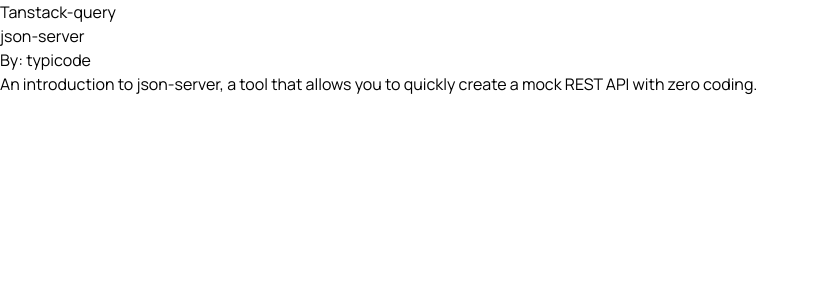
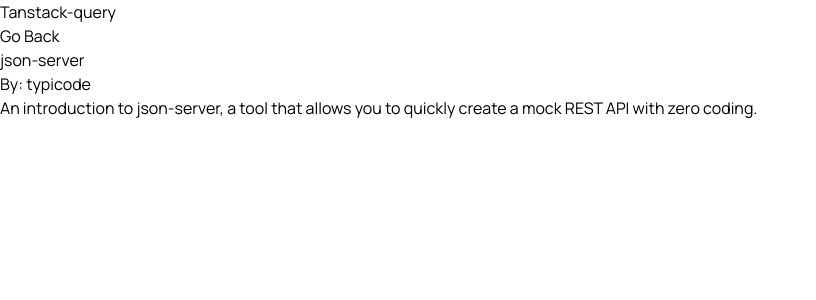
Before and after one commit to FabiolaAlP/tanstack-query-example, a React (Vite) app: page /posts/1 in a window 1280 px wide. Shown: the top 300 px of the page, without its empty margins (0-816 px from the left). Built offline with nearby package versions, Linux system fonts and the light colour scheme; data requests are answered from the project's data file.

Commit message:
style: change bg-color and shadow for List, PostForm and PostDetail

```diff
--- a/db.json
+++ b/db.json
@@ -29,6 +29,12 @@
       "author": "Emily Jones",
       "description": "When it comes to fetching data, there are a lot of tools that can aid us in performing this. Today we will learn the basics about TanStack Query, and what makes it special to handle server state data.",
       "id": 5
+    },
+    {
+      "title": "Expo Apps!",
+      "author": "Expo Dev",
+      "description": "Expo is a good option when you want to develop an app for multiple platforms.",
+      "id": 6
     }
   ],
   "comments": [
--- a/src/App.jsx
+++ b/src/App.jsx
@@ -3,7 +3,7 @@
 
   return (
     <div className='flex flex-col items-center min-h-screen'>
-      <h1 className="my-2 text-2xl text-center text-red-500 underline">Tanstack-query</h1>
+      <h1 className="my-2 text-2xl text-center text-blue-700 underline">Tanstack-query</h1>
       <Outlet />
     </div>
 
--- a/src/components/List.jsx
+++ b/src/components/List.jsx
@@ -10,7 +10,7 @@
         return <span className='block text-center text-red-500'>{error.message}</span>
     }
     return (
-        <div className='w-full max-w-4xl p-4 mx-auto border-2 border-blue-700 rounded-lg sm:m-4 sm:p-6'>
+        <div className='w-full max-w-4xl p-4 mx-auto border-2 border-blue-700 rounded-lg shadow-lg sm:m-4 sm:p-6 bg-zinc-100'>
             <h2 className='text-2xl font-bold text-balance'>Post List</h2>
             {
                 <ul>
@@ -23,7 +23,7 @@
                     ))}
                 </ul>
             }
-            <Link className='block text-right hover:text-green-600' to="/addPost">Create Post</Link>
+            <Link className='block text-left rounded-lg sm:text-right hover:text-green-600' to="/addPost">Create Post</Link>
         </div>
     )
 }
--- a/src/components/PostDetail.jsx
+++ b/src/components/PostDetail.jsx
@@ -1,6 +1,6 @@
 import React from 'react'
 import { usePost } from '../api/queries'
-import { useParams } from "react-router-dom";
+import { useParams, Link } from "react-router-dom";
 
 const PostDetail = () => {
     const { id } = useParams();
@@ -12,9 +12,10 @@
         return <span className='block text-center text-red-500'>{error.message}</span>
     }
     return (
-        <section className='w-full max-w-md p-4 m-2 border-2 border-blue-600 rounded-lg sm:p-6 sm:m-4'>
+        <section className='w-full max-w-4xl p-4 m-2 mx-auto border-2 border-blue-600 rounded-lg shadow-lg sm:p-6 sm:m-4 bg-zinc-100'>
+            <Link to="/posts" className='block text-black hover:text-blue-500'>Go Back</Link>
             <h3 className='text-2xl text-balance'>{post.title}</h3>
-            <span className='text-sm font-bold text-slate-400'>By: {post.author}</span>
+            <span className='text-sm font-bold text-slate-500'>By: {post.author}</span>
             <p className='text-pretty'>
                 {post.description}
             </p>
--- a/src/components/PostForm.jsx
+++ b/src/components/PostForm.jsx
@@ -1,6 +1,7 @@
 import React from 'react'
 import { useForm } from "react-hook-form";
 import { useCreatePost } from '../api/mutations';
+import { Link } from 'react-router-dom';
 
 const PostForm = () => {
     const { register, handleSubmit, formState: { errors, touchedFields } } = useForm({ mode: "onTouched" })
@@ -14,7 +15,8 @@
 
     }
     return (
-        <div className='w-4/5 max-w-4xl p-6 mx-auto mt-24 mb-6 border-2 border-blue-600 rounded-lg bg-zinc-200 sm:mt-14'>
+        <div className='w-4/5 max-w-4xl p-6 mx-auto mt-24 mb-6 border-2 border-blue-600 rounded-lg shadow-lg bg-zinc-100 sm:mt-14'>
+            <Link to="/posts" className='block text-black hover:text-blue-500'>Go Back</Link>
             <form className='flex flex-col justify-center gap-6 p-2 sm:p-4' onSubmit={handleSubmit(onSubmit)}>
                 <label htmlFor="title">
                     <input placeholder='Title' className='w-full py-2 rounded-lg indent-2' type="text" {...register("title", { required: "Title is required" })} />
@@ -42,9 +44,9 @@
                 <button type='onSubmit' className='p-4 text-white bg-blue-700 rounded-lg'>Add Post</button>
             </form>
             <section className='w-full h-auto max-w-md mx-auto my-2'>
-                {isPending && <span className='font-bold text-blue-500'>Sending data...</span>}
-                {isError && <span className='font-bold text-red-400'>{error.message}</span>}
-                {isSuccess && <span className='font-bold text-green-500'>Post added successfully!</span>}
+                {isPending && <span className='block font-bold text-center text-blue-500'>Sending data...</span>}
+                {isError && <span className='block font-bold text-center text-red-400'>{error.message}</span>}
+                {isSuccess && <span className='block font-bold text-center text-green-500'>Post added successfully!</span>}
             </section>
         </div>
     )
```
